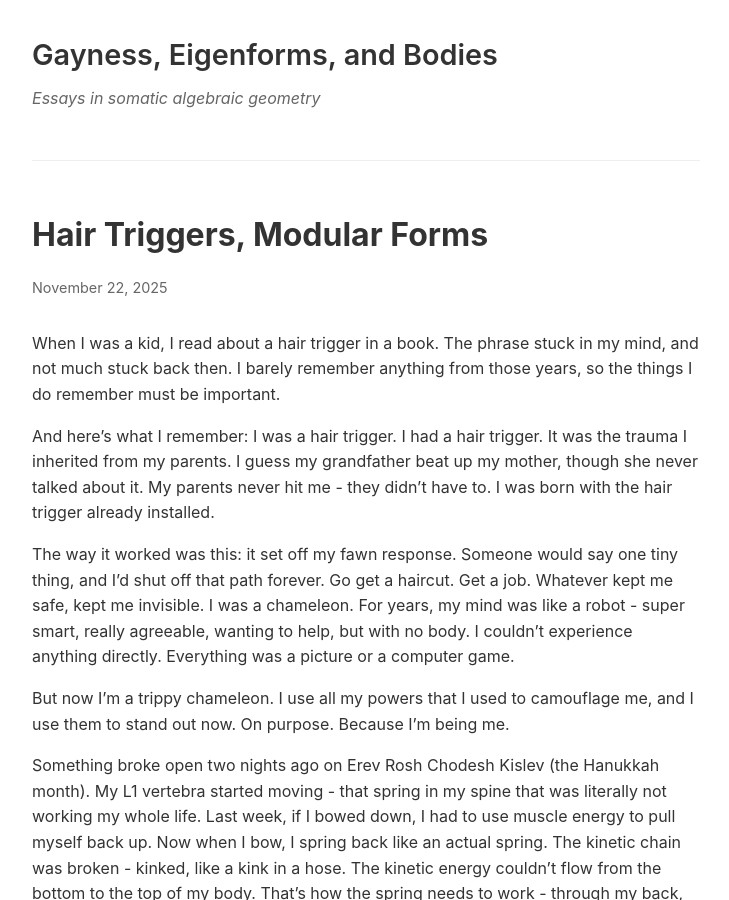
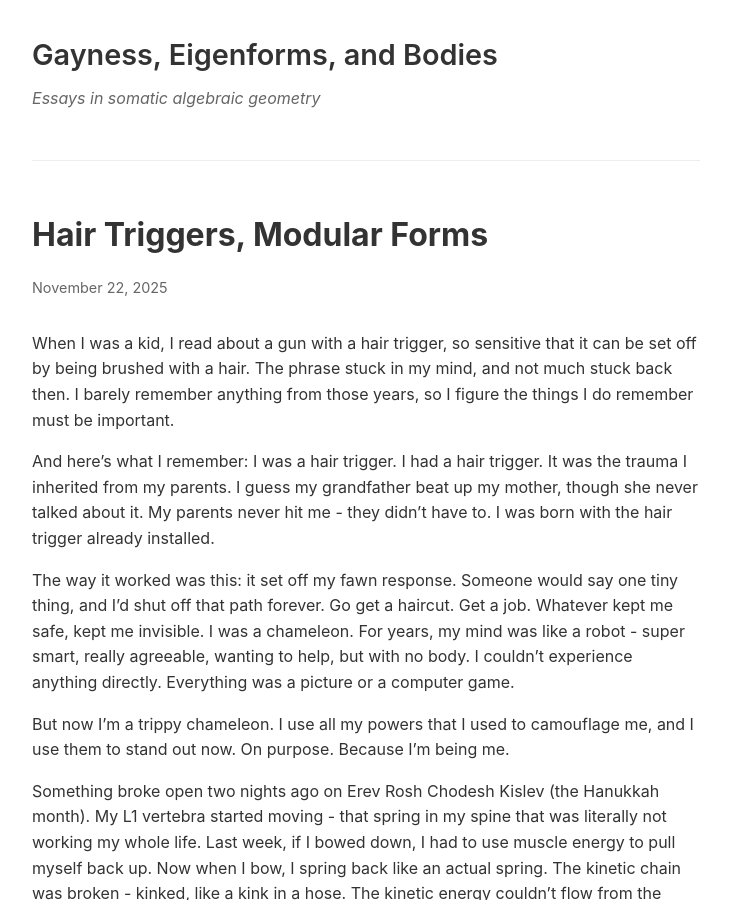
Before and after one commit to miriamsimone/miriamsimone.github.io, a Jekyll site: the page built from _posts/2025-11-22-hair-triggers.md, in a window 1280 px wide and 900 px high. Shown: the whole window, without its empty margins (274-1003 px from the left). Built offline with Jekyll 4.4.1, drawn with Linux system fonts in a browser that asks for light colours.

Commit message:
Update 2025-11-22-hair-triggers.md

```diff
--- a/_posts/2025-11-22-hair-triggers.md
+++ b/_posts/2025-11-22-hair-triggers.md
@@ -5,7 +5,7 @@ date: 2025-11-22
 categories: [embodiment, mathematics, trauma]
 ---
 
-When I was a kid, I read about a hair trigger in a book. The phrase stuck in my mind, and not much stuck back then. I barely remember anything from those years, so the things I do remember must be important.
+When I was a kid, I read about a gun with a hair trigger, so sensitive that it can be set off by being brushed with a hair. The phrase stuck in my mind, and not much stuck back then. I barely remember anything from those years, so I figure the things I do remember must be important.
 
 And here's what I remember: I was a hair trigger. I had a hair trigger. It was the trauma I inherited from my parents. I guess my grandfather beat up my mother, though she never talked about it. My parents never hit me - they didn't have to. I was born with the hair trigger already installed.
 
```
